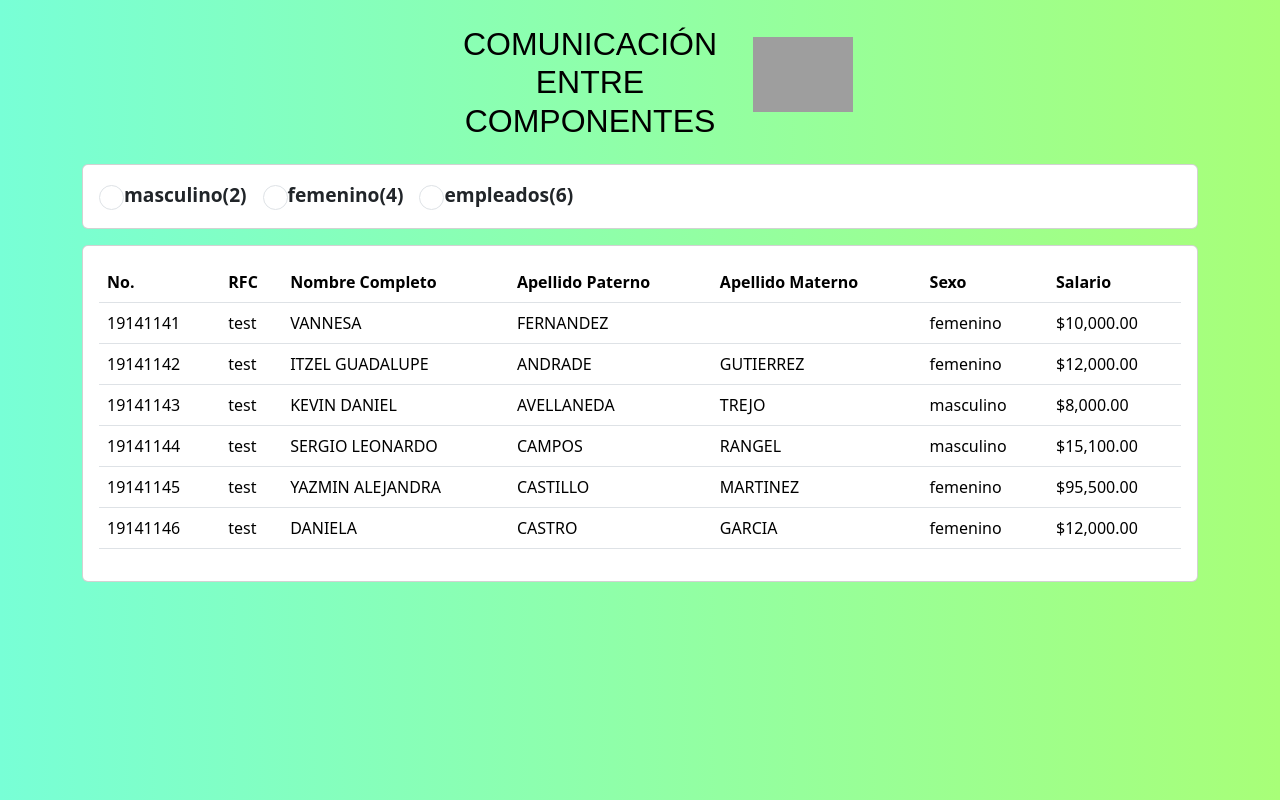
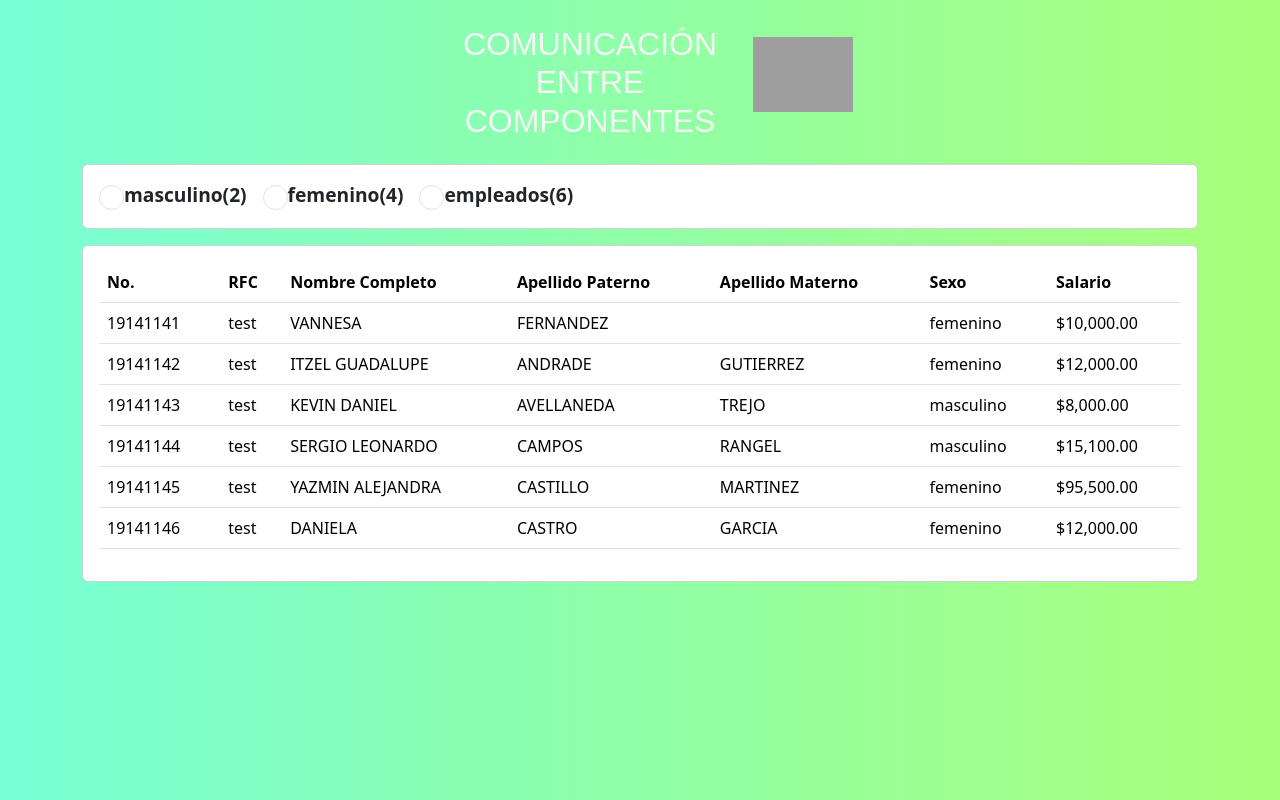
Before and after one commit to juliv5/empleadoList, an Angular app: page / in a window 1280 px wide. Built offline with nearby package versions, Linux system fonts and the light colour scheme; grey boxes are pictures that could not be loaded.

Commit message:
Update app.component.scss

```diff
--- a/src/app/app.component.scss
+++ b/src/app/app.component.scss
@@ -6,7 +6,7 @@
   .titulo
 {
     font-family: 'Raleway', sans-serif;
-    color: black;
+    color: whitesmoke;
     text-align: center;
     margin-top: 25px;
 }
```
